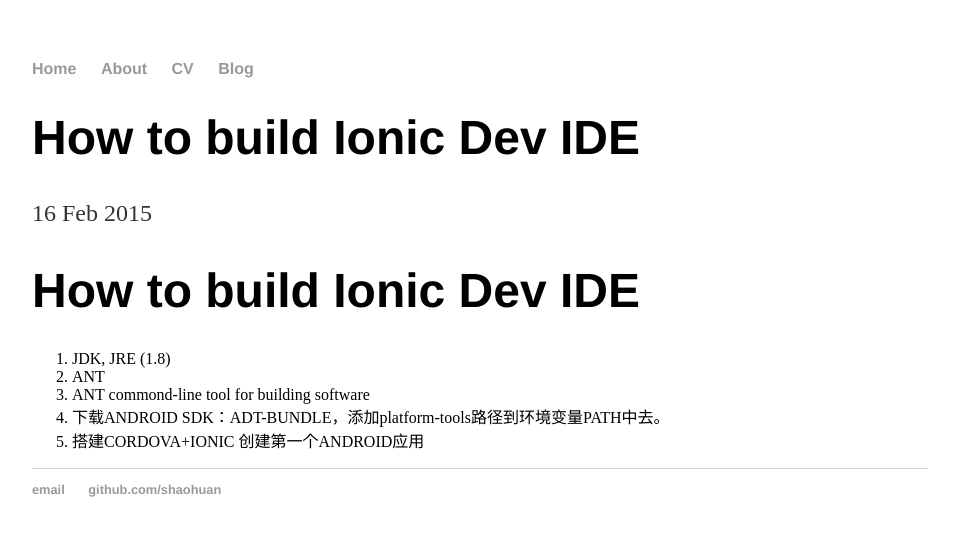
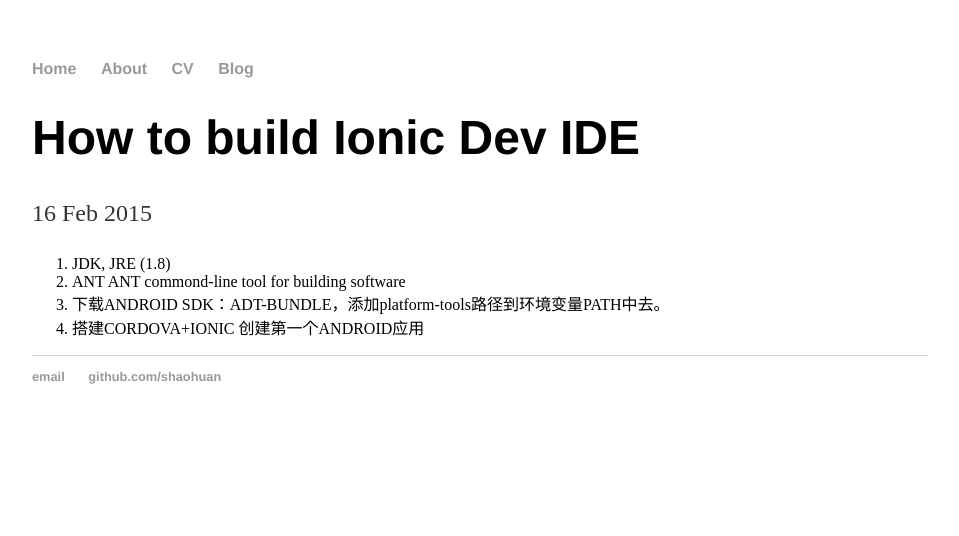
Before and after one commit to shaohuan/shaohuan.github.io, a Jekyll site: the page built from _posts/2015-02-16-Build-Ionic-IDE.md, in a window 1280 px wide. Shown: the top 536 px of the page, without its empty margins (160-1119 px from the left). Built offline with Jekyll 4.4.1, drawn with Linux system fonts in a browser that asks for light colours.

Commit message:
Update 2015-02-16-Build-Ionic-IDE.md

```diff
--- a/_posts/2015-02-16-Build-Ionic-IDE.md
+++ b/_posts/2015-02-16-Build-Ionic-IDE.md
@@ -3,12 +3,9 @@
 title: "How to build Ionic Dev IDE"
 date: 2015-02-16
 ---
-<h1>{{page.title}}</h1>
-
 <ol>
 	<li>JDK, JRE (1.8)</li>
-	<li>ANT </li>
-	<li> ANT commond-line tool for building software</li>
+	<li>ANT  ANT commond-line tool for building software </li>
 	<li>下载ANDROID SDK：ADT-BUNDLE，添加platform-tools路径到环境变量PATH中去。</li>
 	<li>搭建CORDOVA+IONIC 创建第一个ANDROID应用</li>
 </ol>
```
